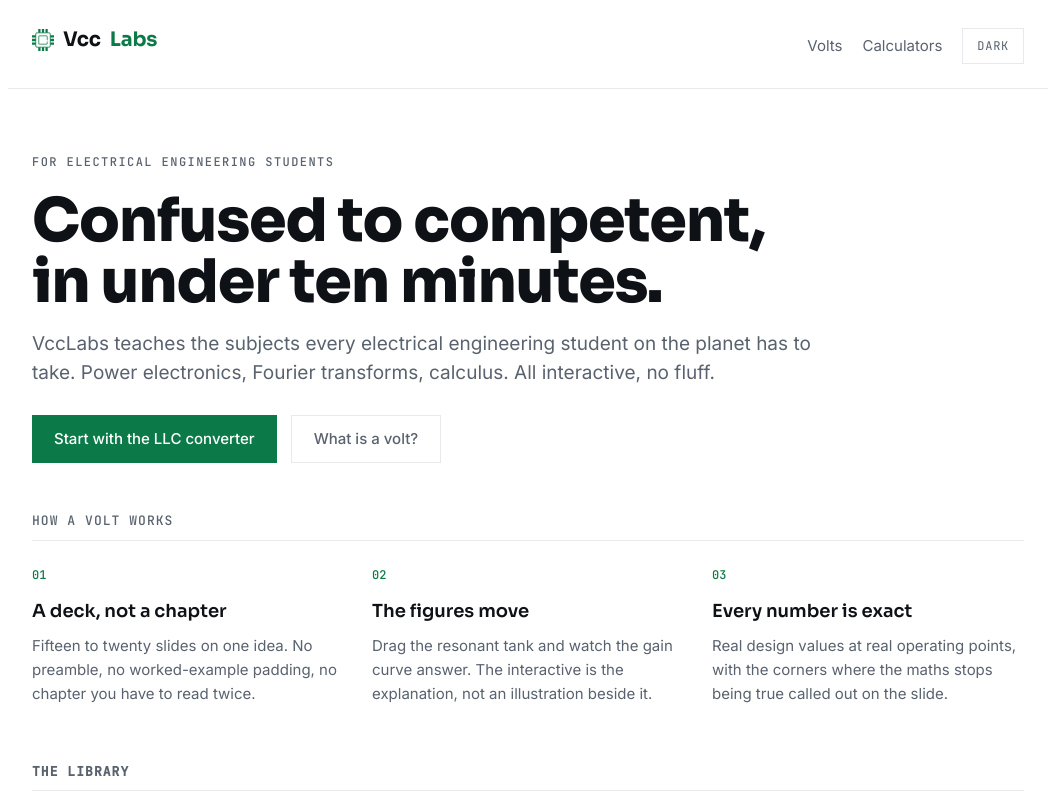
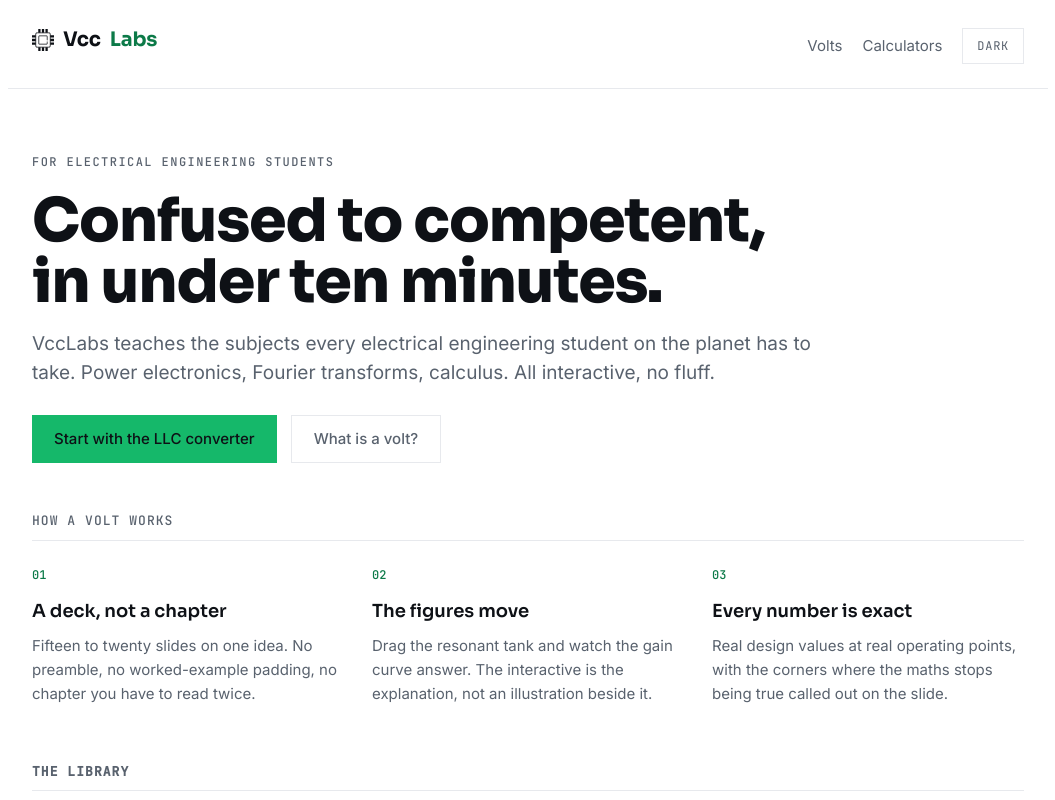
Before and after one commit to TheChipMaker/vcclabs-website, an Eleventy site: page src/index.njk in a window 1280 px wide. Shown: the top 800 px of the page, without its empty margins (112-1167 px from the left). Built offline with nearby package versions, Linux system fonts and the light colour scheme; Eleventy itself is replaced by a stand-in of ours; files that its build step writes are made by us from their sources.

Commit message:
brand: chip in ink/white only, single green for surfaces, restore how-grid collapse

```diff
--- a/src/assets/css/site.css
+++ b/src/assets/css/site.css
@@ -75,8 +75,7 @@ main,
   text-decoration: none;
 }
 
-.chip { width: 22px; height: 22px; fill: currentColor; color: var(--accent); flex: none; }
-.wordmark:hover .chip { animation: pin-glow 1.6s ease-in-out infinite; }
+.chip { width: 22px; height: 22px; fill: currentColor; flex: none; }
 
 .wordmark .ac { color: var(--accent); }
 
@@ -242,7 +241,7 @@ a.volt-card:hover {
   text-decoration: none;
 }
 
-.btn-primary { background: var(--accent); color: var(--accent-ink); }
+.btn-primary { background: var(--green); color: var(--navy); }
 .btn-primary:hover { filter: brightness(1.08); }
 .btn-quiet { color: var(--muted); border: 1px solid var(--line); }
 .btn-quiet:hover { color: var(--ink); border-color: var(--accent); }
@@ -336,6 +335,7 @@ a.volt-card:hover { transform: translateY(-3px); }
 }
 
 @media (max-width: 900px) {
+  .how-grid { grid-template-columns: 1fr; gap: 24px; }
   .pro { flex-direction: column; align-items: flex-start; }
 }
 
```
Also changed, not shown: src/assets/img/chip-symbol.svg (added).
